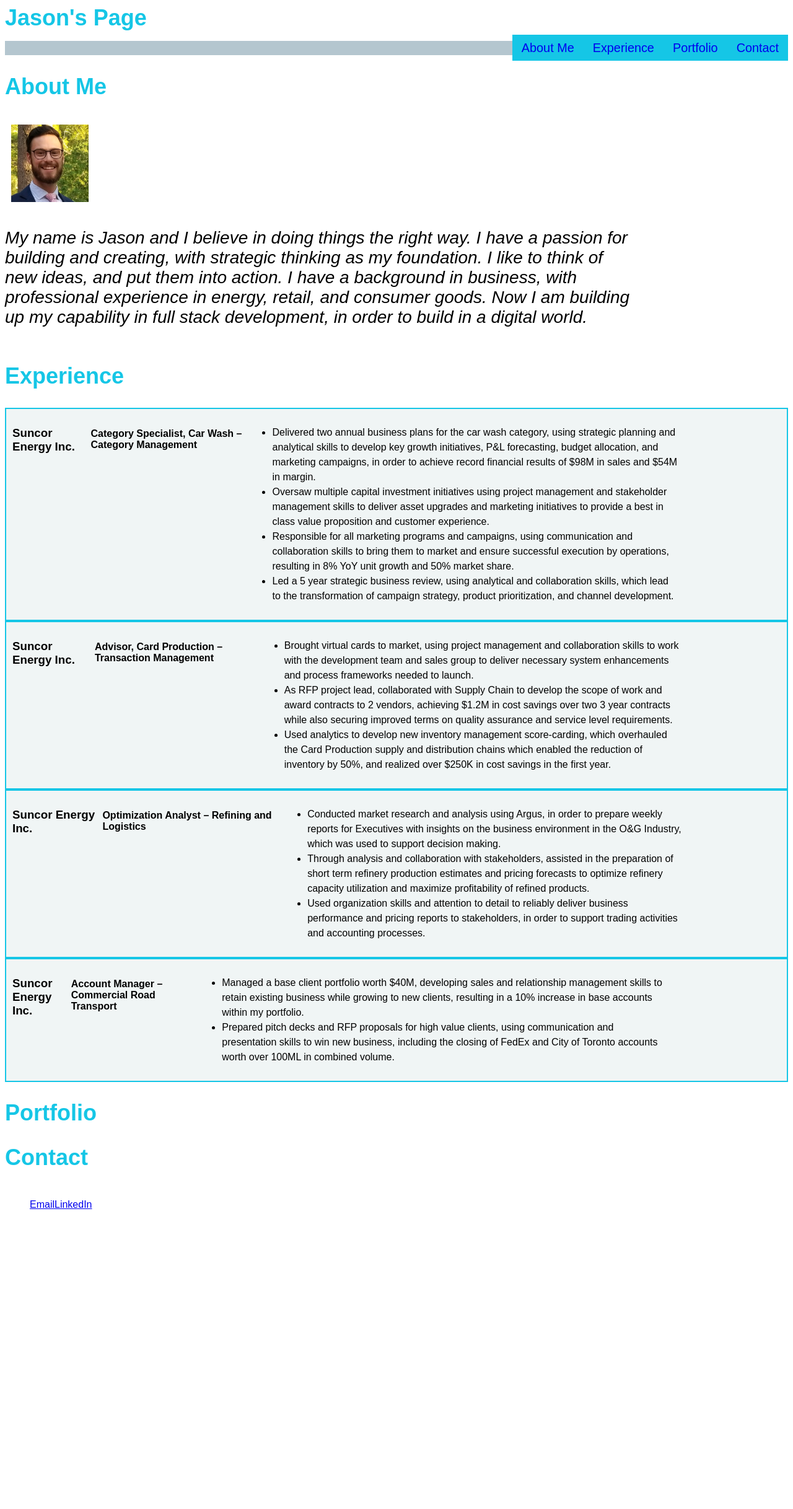
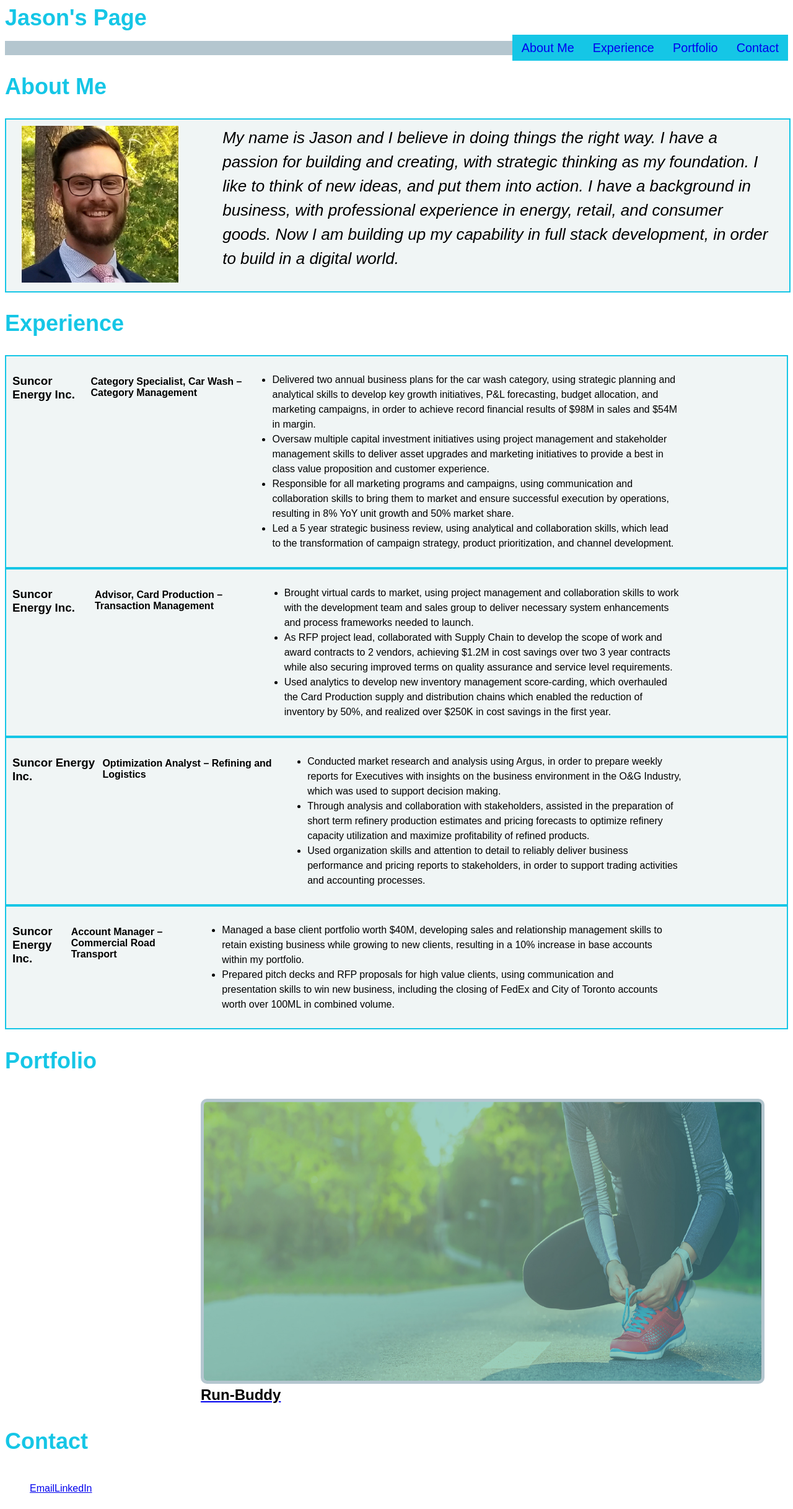
Before and after one commit to jasongrossman/Weekly-Challenge2, a plain HTML site: page index.html in a window 1280 px wide. Shown: the whole page at 62% size. Before the commit the page ends 1977 px from the top, so only its background shows below. Drawn offline with Linux system fonts and the light colour scheme.

Commit message:
added formatting to bio and portfolio item no. 1

```diff
--- a/assets/CSS/stylesheet.css
+++ b/assets/CSS/stylesheet.css
@@ -37,7 +37,6 @@ header nav ul {
     display: flex;
     flex-wrap: wrap;
     justify-content: right;
-    align-items: center;
     list-style: none;
     background-color: var(--secondary-color);
 }
@@ -66,18 +65,30 @@ header h1{
     color: var(--primary-color);
 }
 
+.bio {
+    background-color: var(--tertiary-color);
+    width: 100%;
+    margin: auto;
+    flex-wrap: wrap;
+    border: 2px solid var(--primary-color);
+
+}
+
 .display-picture {
-    width: 125px;
-    height: 125px;
-    padding: 10px;
+    width: 20%;
+    height: 20%;
+    padding: 10px 10px 10px 25px;
 }
 
 .bio p {
-    display: inline-block;
-    font-size: 28px;
+    width: 70%;
+    font-size: 26px;
     font-style: italic;
-    justify-content: right;
-    width: 80%;
+    float: right;
+    flex-wrap: wrap;
+    margin: 0 20px 0 20px;
+    padding: 10px 10px 10px 25px;
+    line-height: 1.5;
 }
 
 .contact ul {
@@ -90,6 +101,7 @@ header h1{
     display: flex;
     flex-wrap: wrap;
     justify-content: space-between;
+    display: inline-block;
 }
 
 .role {
@@ -113,3 +125,24 @@ header h1{
 .position {
     width: 50%;
 }
+
+.work {
+    margin: auto;
+    width: 50%;
+    border: none;
+    padding: 10px;
+}
+.work-img-hero {
+    height: 450px;
+    width: 900px;
+    align-content: center;
+    border: 5px solid var(--secondary-color);
+    border-radius: 10px;
+}
+
+.work h5 {
+    color: black;
+    font-size: 24px;
+    margin: 0;
+
+}
--- a/index.html
+++ b/index.html
@@ -35,16 +35,14 @@
     <section id="About-Me">
         <h2 class="section-title">About Me</h2>
         <!--Include name and recent photo-->
-        <div>
+        <div class="bio">
             <img class="display-picture" src="assets/display-picture.jpg" />
-        <div class="bio">
             <p>
                 My name is Jason and I believe in doing things the right way. I have a passion for building and creating,
                 with strategic thinking as my foundation. I like to think of new ideas, and put them into action. I have a
                 background in business, with professional experience in energy, retail, and consumer goods. Now I am
                 building up my capability in full stack development, in order to build in a digital world.
             </p>
-        </div>
         </div>
     </section>
 
@@ -138,6 +136,14 @@
     <section id="Portfolio">
         <h2 class="section-title">Portfolio</h2>
         <!--Include link to run-buddy and other div placeholders for portfolio works-->
+        <div class = "work">
+            <img class="work-img-hero" src="./assets/run-buddy.jpg"/>
+            <a href="Run-Buddy" src=https://jasongrossman.github.io/run-buddy>
+             <h5>
+                Run-Buddy
+             </h5>
+            </a>
+        </div>
     </section>
 
         <!--Contact-->
```
Also changed, not shown: assets/run-buddy.jpg (added).
